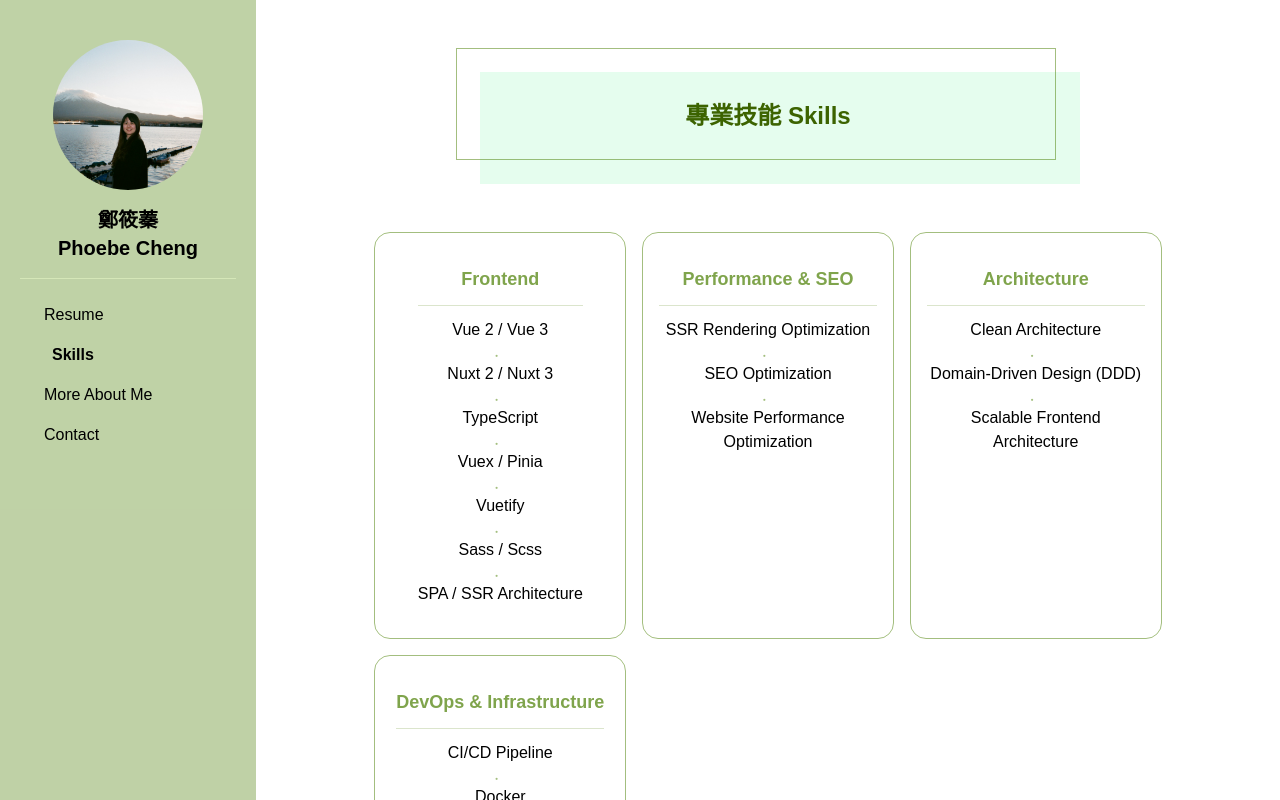
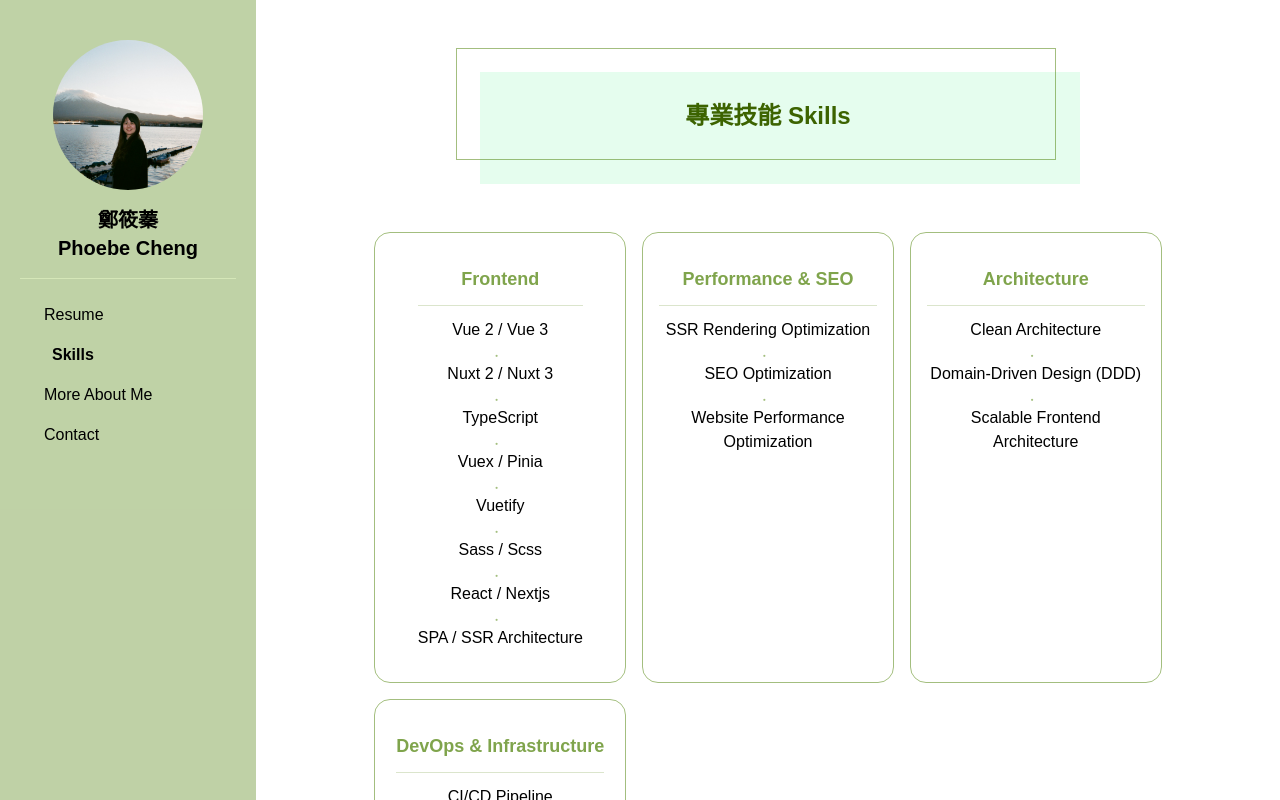
Before and after one commit to phoebe87124/resume, a Next.js app: page /skills in a window 1280 px wide. Shown: the top 800 px of the page. Built offline with nearby package versions, Linux system fonts and the light colour scheme.

Commit message:
[edit] 調整技能內容

```diff
--- a/app/skills/page.jsx
+++ b/app/skills/page.jsx
@@ -12,6 +12,7 @@ export default function SkillsPage() {
         'Vuex / Pinia',
         'Vuetify',
         'Sass / Scss',
+        'React / Nextjs',
         'SPA / SSR Architecture'
       ]
     },
```
